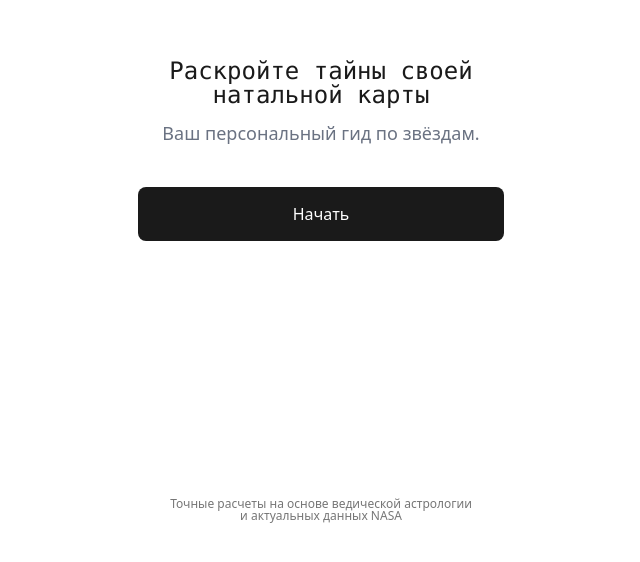
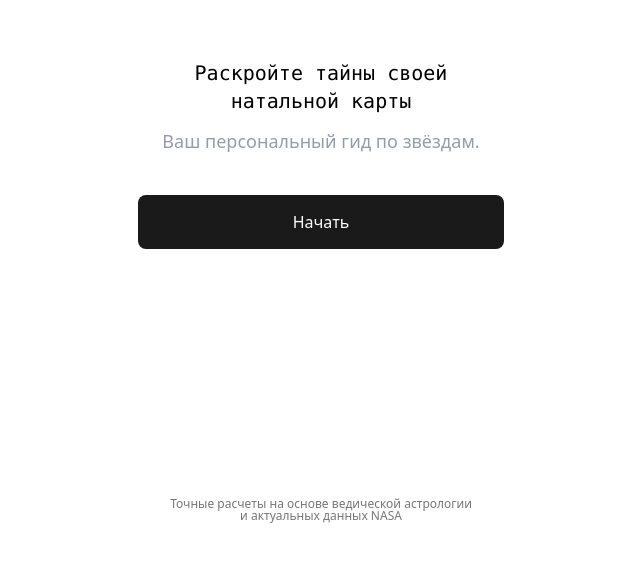
Before and after one commit to NikitaBest/Test-Front-NatalCard, a React (Vite) app: page /start in a window 1280 px wide. Shown: the part 238-800 px from the top of the page, without its empty margins (319-959 px from the left). Built offline with nearby package versions, Linux system fonts and the light colour scheme; no server answers.

Commit message:
редактирование заголовка и подзаголовка на стартовой странице

```diff
--- a/src/pages/Start.jsx
+++ b/src/pages/Start.jsx
@@ -30,10 +30,10 @@ export default function Start() {
       {/* Основной контент */}
       <div className="flex flex-col items-center gap-10 w-full max-w-[366px] mx-auto">
         <div>
-          <h1 className="font-mono font-normal font-[400] text-2xl leading-none text-[#1A1A1A] text-center max-w-[366px] w-full mx-auto">
+          <h1 className="text-xl font-normal text-center mt-2 font-mono max-w-[366px] w-full mx-auto">
             Раскройте тайны своей<br />натальной карты
           </h1>
-          <p className="mt-3 text-base sm:text-lg text-gray-500">
+          <p className="mt-3 text-base sm:text-lg text-gray-500/70 text-[#1A1A1A]/50">
             Ваш персональный гид по звёздам.
           </p>
         </div>
```
